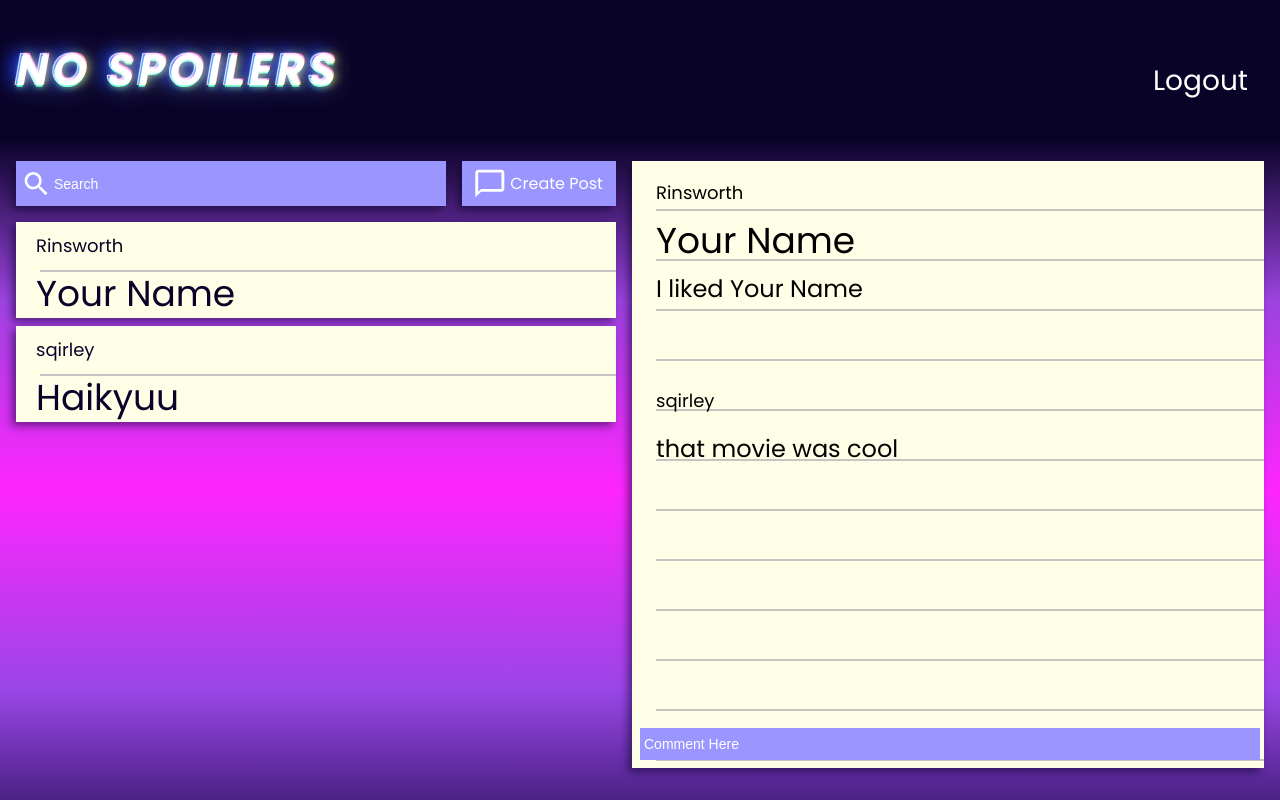
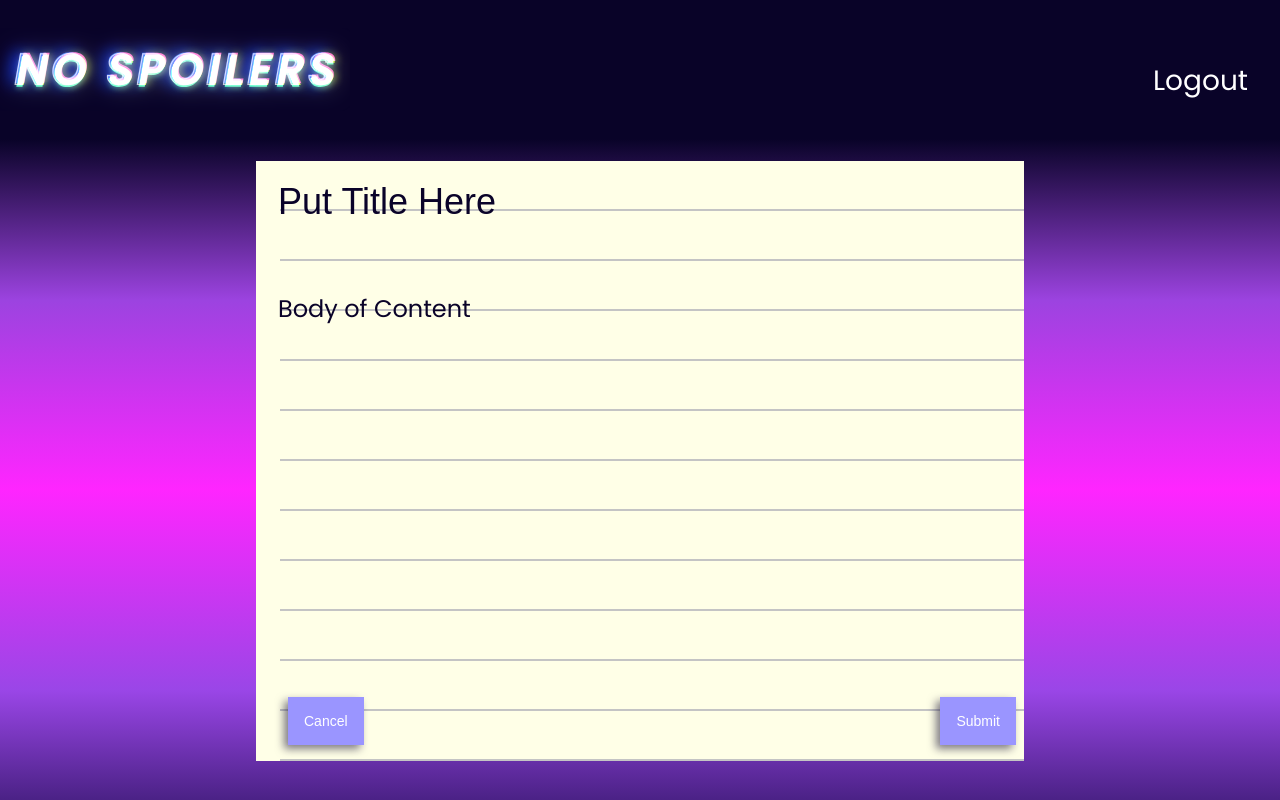
Before and after one commit to jasmine-dragons/No-Spoiler, a React (Create React App) app: page /create-post in a window 1280 px wide. Built offline with nearby package versions, Linux system fonts and the light colour scheme.

Commit message:
added routers

```diff
--- a/package.json
+++ b/package.json
@@ -10,6 +10,7 @@
     "craco-less": "^2.0.0",
     "react": "^17.0.2",
     "react-dom": "^17.0.2",
+    "react-router-dom": "5.0.0",
     "react-scripts": "5.0.0",
     "web-vitals": "^2.1.0"
   },
--- a/src/App.js
+++ b/src/App.js
@@ -1,10 +1,48 @@
 import './App.css';
 import Home from './pages/Home';
 import CreatePost from './pages/CreatePost';
+import {
+  BrowserRouter as Router,
+  Switch,
+  Route,
+  Link
+} from "react-router-dom";
 
 function App() {
     return (
-        <Home />
+      <Router>
+      <div>
+        {/* <ul>
+          <li>
+            <Link to="/">Home</Link>
+          </li>
+          <li>
+            <Link to="/create-post">Create Post</Link>
+          </li>
+          <li>
+            <Link to="/dashboard">Dashboard</Link>
+          </li>
+        </ul>
+
+        <hr /> */}
+
+        {/*
+          A <Switch> looks through all its children <Route>
+          elements and renders the first one whose path
+          matches the current URL. Use a <Switch> any time
+          you have multiple routes, but you want only one
+          of them to render at a time
+        */}
+        <Switch>
+          <Route exact path="/">
+            <Home />
+          </Route>
+          <Route path="/create-post">
+            <CreatePost />
+          </Route>
+        </Switch>
+      </div>
+    </Router>
     );
 }
 
--- a/src/pages/CreatePost/index.jsx
+++ b/src/pages/CreatePost/index.jsx
@@ -22,6 +22,8 @@ const CreatePost = () => {
         })
         .then(response => response.json())
         .then(data => console.log(data));
+
+        window.location.href = "/";
     }
   	return (
 		<div className="CreatePost">
@@ -38,7 +40,7 @@ const CreatePost = () => {
 				</div>
 
 				<div className="buttons">
-					<button>Cancel</button>
+					<button onClick={() => window.location.href = "/"}>Cancel</button>
 					<button onClick={submitPost}>Submit</button>
 				</div>
 			</div>
--- a/src/pages/Home/index.jsx
+++ b/src/pages/Home/index.jsx
@@ -29,6 +29,19 @@ function Home() {
         }
     }
 
+    fetch('https://localhost/5000', {
+        method: "GET",
+        headers: {
+            Accept: "application/json",
+            "Content-Type": "application/json"
+        },
+        body: JSON.stringify({
+
+        })
+    })
+    .then(response => response.json())
+    .then(data => console.log(data))
+
     return (
         <div className="App">
         <header className="App-header">
@@ -42,7 +55,7 @@ function Home() {
                             <img src={search} alt="search"/>
                             <input type="text" placeholder="Search" />
                         </div>
-                        <div className="create">
+                        <div className="create" onClick={() => {window.location.href = "/create-post"}}>
                             <img src={chat} alt="chat"/>
                             Create Post
                         </div>
--- a/src/pages/Home/style.less
+++ b/src/pages/Home/style.less
@@ -5,7 +5,6 @@
     font-family: Poppins;
     font-style: normal;
     font-weight: normal;
-    /* overflow: hidden; app body overflows for some reason ask steven */
 }
 
 .App-header {
@@ -100,6 +99,6 @@
     line-height: 48px;
 }
 
-::placeholder { /* Chrome, Firefox, Opera, Safari 10.1+ */
+::placeholder {
   color: white;
 }
```
Also changed, not shown: 1 other file (tests, documents, lock files or other folders).
